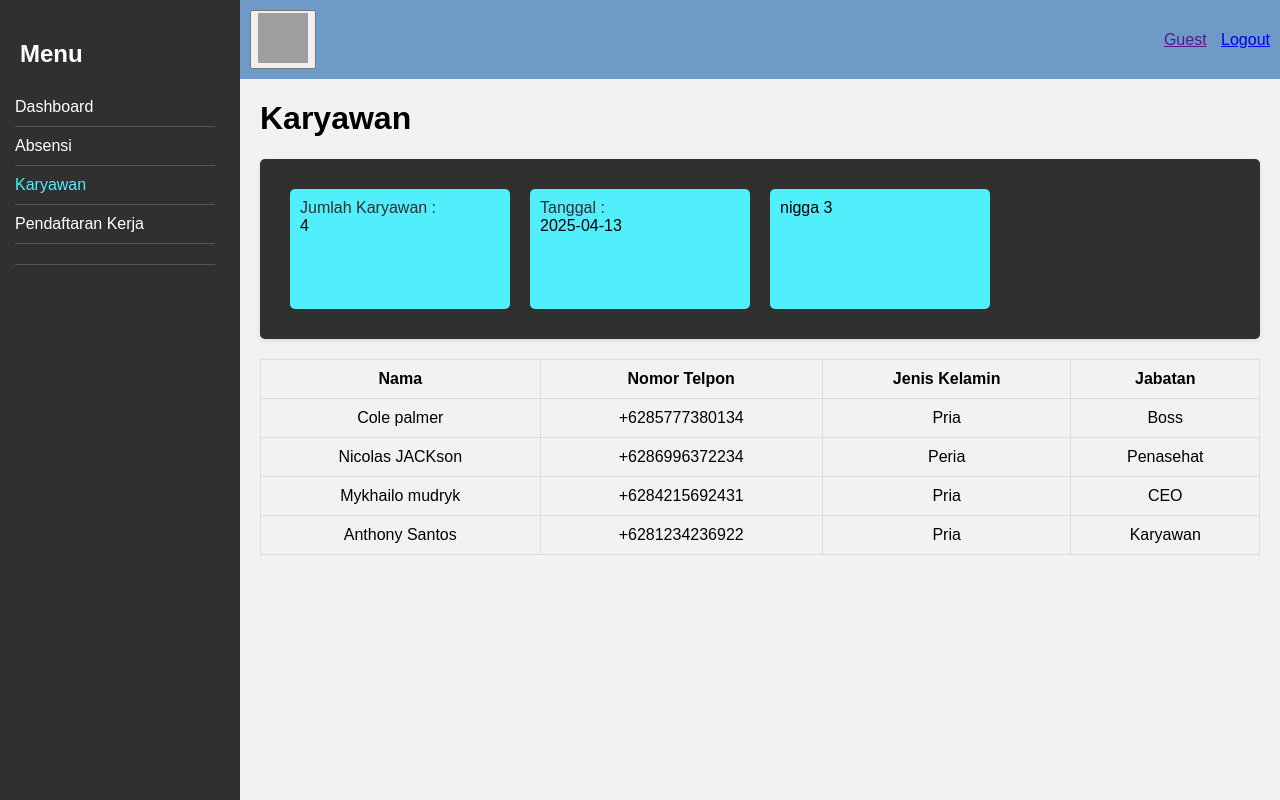
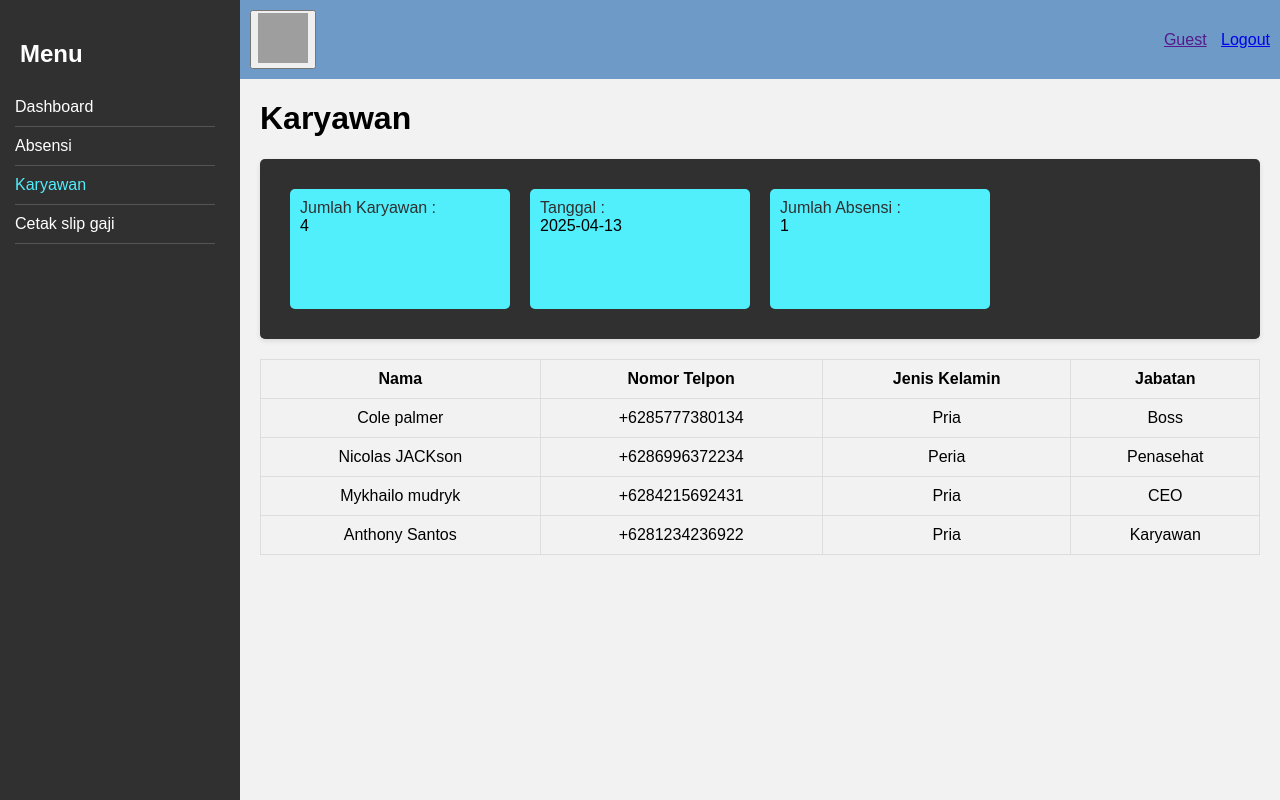
Before and after one commit to MAthallahR/school_project, a PHP site: page /karyawan_view/karyawan_karyawan.php in a window 1280 px wide. Run offline with PHP 8.4, Linux system fonts and the light colour scheme; a user stored in the database is signed in; data comes from the database, SQL or seed files in the repository; grey boxes are pictures that could not be loaded.

Commit message:
Update karyawan_karyawan.php

```diff
--- a/Sistem human resource dan penggajian karyawan/karyawan_view/karyawan_karyawan.php
+++ b/Sistem human resource dan penggajian karyawan/karyawan_view/karyawan_karyawan.php
@@ -152,10 +152,9 @@ if(!isset($_SESSION['nama'])){
             <h2>Menu</h2>
             <ul>
                 <li><a href="karyawan_dashboard.php">Dashboard</a></li>
-                <li><a href="">Absensi</a></li>
+                <li><a href="karyawan_absensi.php">Absensi</a></li>
                 <li><a href="#">Karyawan</a></li>
-                <li><a href="">Pendaftaran Kerja</a></li>
-                <li><a href=""></a></li>
+                <li><a href="">Cetak slip gaji</a></li>
             </ul>
         </div>
         <div class="main">
@@ -187,7 +186,17 @@ if(!isset($_SESSION['nama'])){
                     echo '<span class=jk>Tanggal : </span>'. '<br>'.date('Y-m-d');
                     ?>
                 </div>
-                <div class="kotak">nigga 3</div>
+                <div class="kotak">
+                    <?php
+                    $sqlabsen = "SELECT COUNT(*) FROM absensi";
+                    $resultabsen = $db->query($sqlabsen);
+                    if($resultabsen->num_rows>0){
+                        while($rowabsen = $resultabsen->fetch_assoc()){
+                            echo '<span class=jk>Jumlah Absensi : </span>' .'<br>' .$rowabsen['COUNT(*)'];
+                        }
+                    }
+                    ?>
+                </div>
             </div>
             <table>
                 <tr>
```
